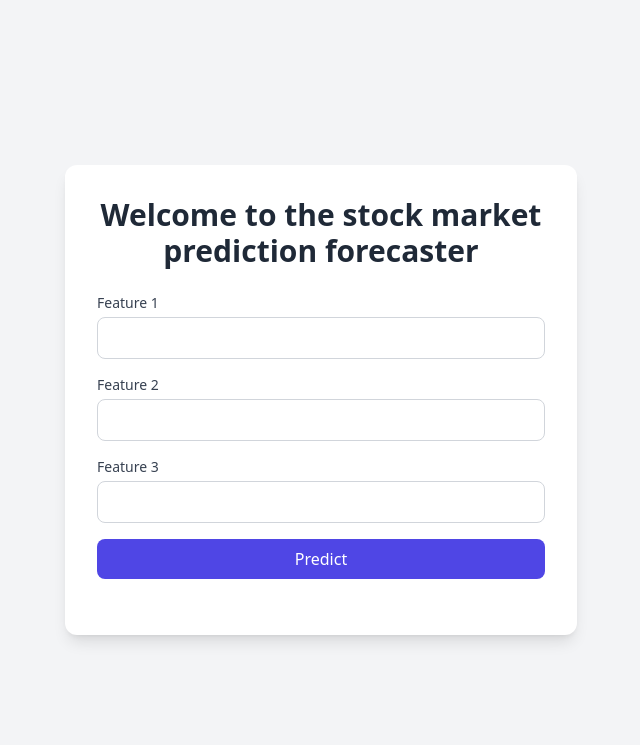
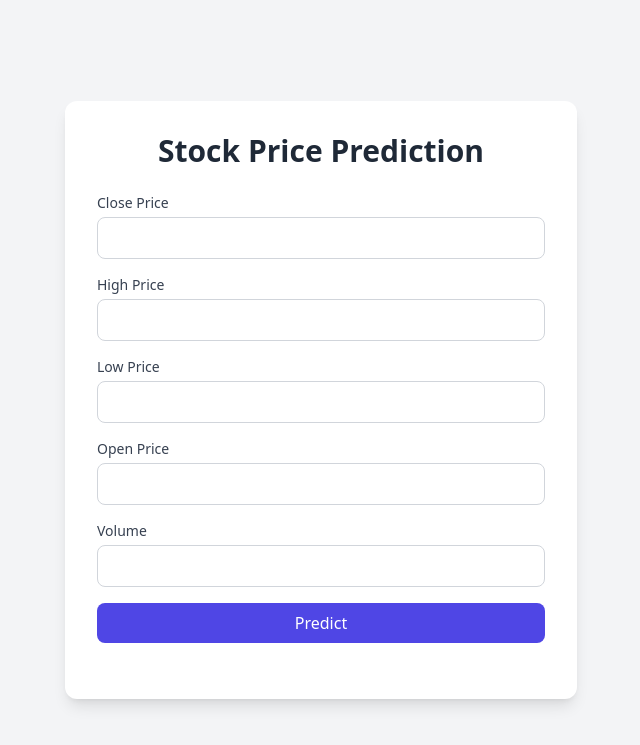
Before and after one commit to hg22abe/AI-forecasting-web-app, a Flask app: page / in a window 1280 px wide. Shown: the top 745 px of the page, without its empty margins (319-959 px from the left). Run offline with Flask 3, Linux system fonts and the light colour scheme; some libraries are stand-ins or nearby versions.

Commit message:
second commit

```diff
--- a/app.py
+++ b/app.py
@@ -28,23 +28,35 @@ def create_app(test_config=None):
     def welcome():
         return render_template('input.html')
 
-    @app.route('/predict', methods=("POST",))
+    @app.route('/predict', methods=["POST"])
     def predict():
         try:
             data = request.get_json()
 
-            if data is None or 'features' not in data:
-                return jsonify({"error": "No input features provided"}), 400
+            if not data:
+                return jsonify({"error": "No data received"}), 400
 
-            features = np.array(data['features']).reshape(1, -1)
+            features = data.get('features')
 
-            prediction = model.predict(features)
+            if not features or len(features) != 5:
+                return jsonify({"error": "Expected 5 input features: [Close, High, Low, Open, Volume]"}), 400
+
+            single_input = np.array(features).reshape(1, 5)
+
+            repeated_sequence = np.repeat(single_input, repeats=30, axis=0)
+
+            model_input = repeated_sequence.reshape(1, 30, 5)
+
+            print(f"Model input shape: {model_input.shape}")
+
+            prediction = model.predict(model_input)
 
             return jsonify({
                 "prediction": prediction.tolist()
             })
 
         except Exception as e:
+            print(f"Prediction error: {str(e)}")  # Debug server-side error
             return jsonify({"error": str(e)}), 500
 
     return app
--- a/templates/input.html
+++ b/templates/input.html
@@ -3,30 +3,43 @@
 <head>
   <meta charset="UTF-8" />
   <meta name="viewport" content="width=device-width, initial-scale=1.0" />
-    <title>AI Model Prediction</title>
+  <title>Stock Price Prediction</title>
   <script src="https://cdn.tailwindcss.com"></script>
 </head>
 <body class="h-full flex items-center justify-center">
   <div class="bg-white shadow-lg rounded-xl p-8 max-w-lg w-full space-y-6">
-      <h1 class="text-3xl font-bold text-center text-gray-800">Welcome to the stock market prediction forecaster</h1>
+    <h1 class="text-3xl font-bold text-center text-gray-800">Stock Price Prediction</h1>
 
     <form id="prediction-form" class="space-y-4">
       <div>
-          <label for="feature1" class="block text-sm font-medium text-gray-700">Feature 1</label>
-          <input type="number" name="feature1" id="feature1" required
-            class="mt-1 block w-full px-4 py-2 border border-gray-300 rounded-lg focus:ring focus:ring-indigo-200" />
-        </div>
-        <div>
-          <label for="feature2" class="block text-sm font-medium text-gray-700">Feature 2</label>
-          <input type="number" name="feature2" id="feature2" required
-            class="mt-1 block w-full px-4 py-2 border border-gray-300 rounded-lg focus:ring focus:ring-indigo-200" />
-        </div>
-        <div>
-          <label for="feature3" class="block text-sm font-medium text-gray-700">Feature 3</label>
-          <input type="number" name="feature3" id="feature3" required
+        <label for="close" class="block text-sm font-medium text-gray-700">Close Price</label>
+        <input type="number" step="any" name="close" id="close" required
           class="mt-1 block w-full px-4 py-2 border border-gray-300 rounded-lg focus:ring focus:ring-indigo-200" />
       </div>
 
+      <div>
+        <label for="high" class="block text-sm font-medium text-gray-700">High Price</label>
+        <input type="number" step="any" name="high" id="high" required
+          class="mt-1 block w-full px-4 py-2 border border-gray-300 rounded-lg focus:ring focus:ring-indigo-200" />
+      </div>
+
+      <div>
+        <label for="low" class="block text-sm font-medium text-gray-700">Low Price</label>
+        <input type="number" step="any" name="low" id="low" required
+          class="mt-1 block w-full px-4 py-2 border border-gray-300 rounded-lg focus:ring focus:ring-indigo-200" />
+      </div>
+
+      <div>
+        <label for="open" class="block text-sm font-medium text-gray-700">Open Price</label>
+        <input type="number" step="any" name="open" id="open" required
+          class="mt-1 block w-full px-4 py-2 border border-gray-300 rounded-lg focus:ring focus:ring-indigo-200" />
+      </div>
+
+      <div>
+        <label for="volume" class="block text-sm font-medium text-gray-700">Volume</label>
+        <input type="number" step="any" name="volume" id="volume" required
+          class="mt-1 block w-full px-4 py-2 border border-gray-300 rounded-lg focus:ring focus:ring-indigo-200" />
+      </div>
 
       <button type="submit"
         class="w-full bg-indigo-600 text-white px-4 py-2 rounded-lg hover:bg-indigo-700 transition">
@@ -34,7 +47,6 @@
       </button>
     </form>
 
-      <!-- Prediction Result -->
     <div id="prediction-result" class="text-center text-lg font-semibold text-gray-800"></div>
   </div>
 
@@ -45,13 +57,15 @@
     form.addEventListener('submit', async (e) => {
       e.preventDefault();
 
-        // Gather form inputs into an array
       const features = [
-          parseFloat(document.getElementById('feature1').value),
-          parseFloat(document.getElementById('feature2').value),
-          parseFloat(document.getElementById('feature3').value),
-          // Add more features here if needed
+        parseFloat(document.getElementById('close').value),
+        parseFloat(document.getElementById('high').value),
+        parseFloat(document.getElementById('low').value),
+        parseFloat(document.getElementById('open').value),
+        parseFloat(document.getElementById('volume').value),
       ];
+
+      console.log('Sending features:', features);
 
       try {
         const response = await fetch('/predict', {
@@ -61,7 +75,6 @@
           },
           body: JSON.stringify({ features: features }),
         });
-
         const result = await response.json();
 
         if (response.ok) {
```
Lines whose indentation alone changed are shown as unchanged.
